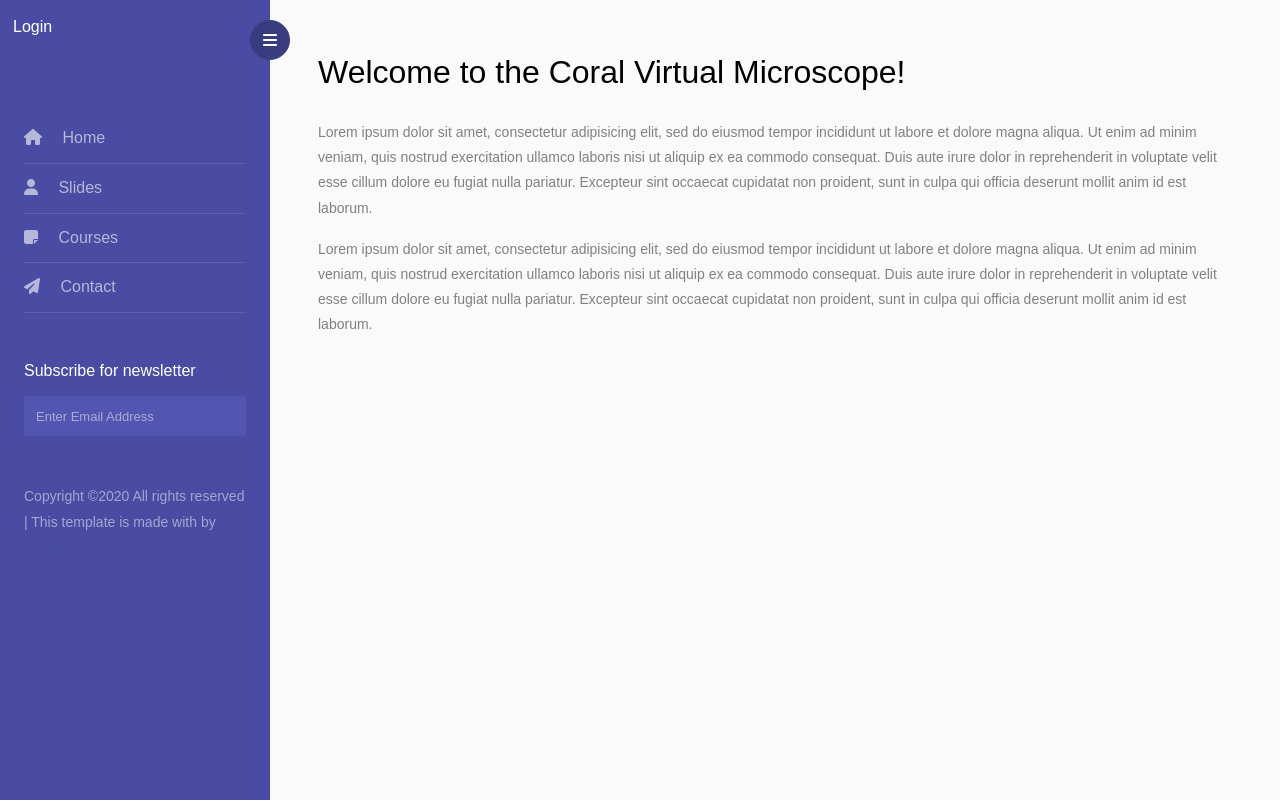
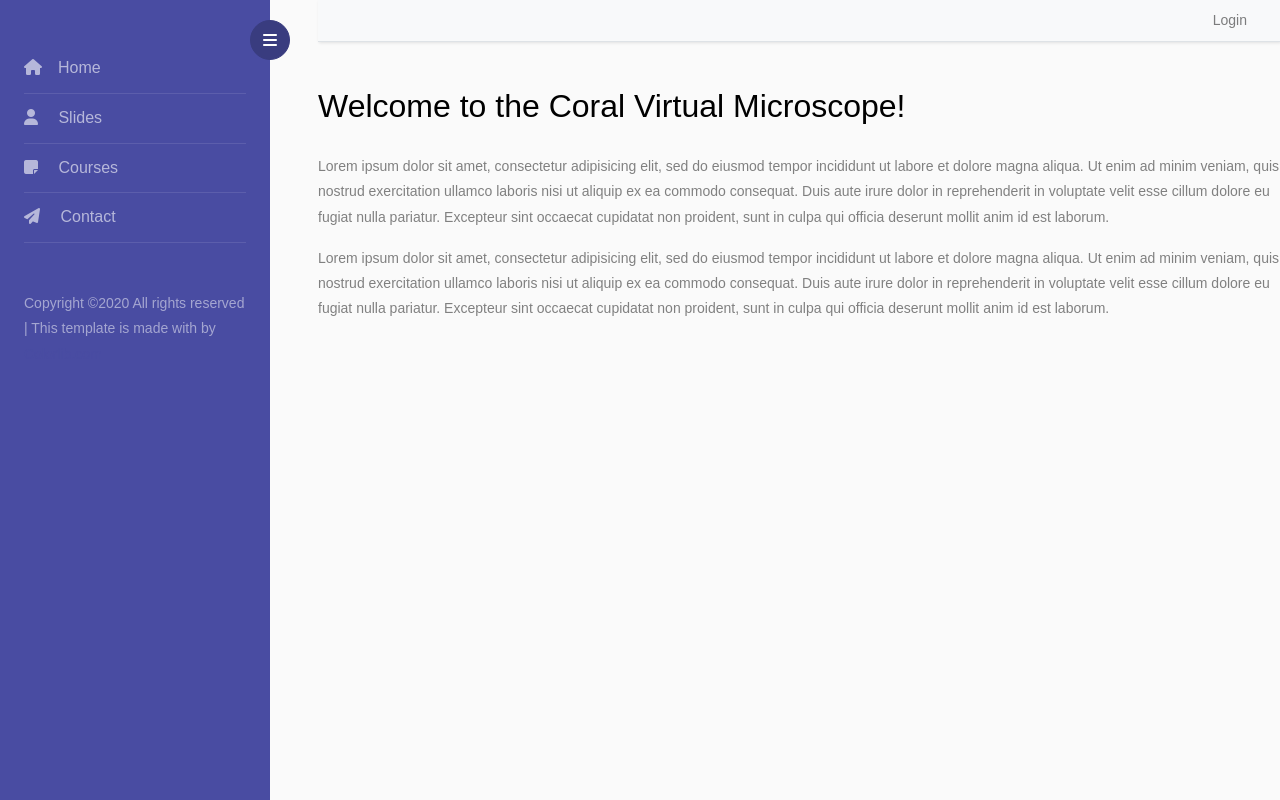
Before and after one commit to cmakinen/coral-virtual-microscope, a Flask app: page / in a window 1280 px wide. Run offline with Flask 2, Linux system fonts and the light colour scheme; some libraries are stand-ins or nearby versions.

Commit message:
Added topbar for login link and some layout changes

```diff
--- a/app.py
+++ b/app.py
@@ -418,4 +418,4 @@ if __name__ == '__main__':
     except IndexError:
         pass
 
-    serve(app, host=opts.host, port=opts.port, threads=6)
+    serve(app, host=opts.host, port=opts.port, threads=8)
--- a/templates/course.html
+++ b/templates/course.html
@@ -6,7 +6,8 @@
 <div class="wrapper d-flex align-items-stretch">
     {% include 'sidebar.html' %}
 
-    <div id="content" class="p-4 p-md-5 pt-5">
+    <div id="content" class="pl-4 pl-md-5">
+        {% include 'topbar.html' %}
         <h2 class="mb-4">Course Title</h2>
         <div class="row">
             <div class="col-sm-6">
--- a/templates/courses.html
+++ b/templates/courses.html
@@ -6,7 +6,8 @@
 <div class="wrapper d-flex align-items-stretch">
     {% include 'sidebar.html' %}
 
-    <div id="content" class="p-4 p-md-5 pt-5">
+    <div id="content" class="pl-4 pl-md-5">
+        {% include 'topbar.html' %}
         <h2 class="mb-4">Courses</h2>
         <div class="row">
             <div class="col-sm-6">
--- a/templates/files.html
+++ b/templates/files.html
@@ -32,7 +32,8 @@
 
 <div id="wrapper" class="wrapper d-flex align-items-stretch">
     {% include 'sidebar.html' %}
-    <div id="content" class="p-4 p-md-5 pt-5">
+    <div id="content" class="pl-4 pl-md-5">
+        {% include 'topbar.html' %}
         <div class="btn-toolbar mb-3 justify-content-between ml-0" role="toolbar">
             <div class="form-group has-search p-0 col-lg-10">
                 <span class="fa fa-search form-control-feedback"></span>
--- a/templates/home.html
+++ b/templates/home.html
@@ -4,9 +4,11 @@
   </head>
   <body>
   <div class="wrapper d-flex align-items-stretch">
+
   {% include 'sidebar.html' %}
 
-      <div id="content" class="p-4 p-md-5 pt-5">
+      <div id="content" class="pl-4 pl-md-5">
+          {% include 'topbar.html' %}
           <h2 class="mb-4">Welcome to the Coral Virtual Microscope!</h2>
           <p>Lorem ipsum dolor sit amet, consectetur adipisicing elit, sed do eiusmod tempor incididunt ut labore et dolore magna aliqua. Ut enim ad minim veniam, quis nostrud exercitation ullamco laboris nisi ut aliquip ex ea commodo consequat. Duis aute irure dolor in reprehenderit in voluptate velit esse cillum dolore eu fugiat nulla pariatur. Excepteur sint occaecat cupidatat non proident, sunt in culpa qui officia deserunt mollit anim id est laborum.</p>
           <p>Lorem ipsum dolor sit amet, consectetur adipisicing elit, sed do eiusmod tempor incididunt ut labore et dolore magna aliqua. Ut enim ad minim veniam, quis nostrud exercitation ullamco laboris nisi ut aliquip ex ea commodo consequat. Duis aute irure dolor in reprehenderit in voluptate velit esse cillum dolore eu fugiat nulla pariatur. Excepteur sint occaecat cupidatat non proident, sunt in culpa qui officia deserunt mollit anim id est laborum.</p>
--- a/templates/sidebar.html
+++ b/templates/sidebar.html
@@ -20,56 +20,7 @@
     </script>
 </head>
 <body>
-<div class="modal fade" id="modalLoginForm" tabindex="-1" role="dialog" aria-labelledby="myModalLabel"
-     aria-hidden="true">
-    <div class="modal-dialog" role="document">
-        <div class="modal-content">
-            <div class="modal-header text-center">
-                <h4 class="modal-title w-100 font-weight-bold">Sign in</h4>
-                <button type="button" class="close" data-dismiss="modal" aria-label="Close">
-                    <span aria-hidden="true">&times;</span>
-                </button>
-            </div>
-            <form class="form-signin" method="POST" action="/login?next={{ url_for(request.endpoint) }}">
-                <div class="modal-body mx-3">
-                    <input type="hidden" name="csrf_token" value="{{ csrf_token() }}"/>
-                    <div class="md-form mb-5 input-group">
-                        <div class="input-group-prepend">
-                            <span class="input-group-text" id="basic-addon1"><i class="fas fa-envelope"></i></span>
-                        </div>
-                        <input type="email" id="defaultForm-email" name="email" class="form-control validate" placeholder="Your email">
-                        <label data-error="wrong" data-success="right" for="defaultForm-email"/>
-                    </div>
-                    <div class="md-form mb-4 input-group">
-                        <div class="input-group-prepend">
-                            <span class="input-group-text" id="basic-addon1"><i class="fas fa-key"></i></span>
-                        </div>
-                        <input type="password" id="defaultForm-pass" name="password" class="form-control validate"  placeholder="Your password">
-                        <label data-error="wrong" data-success="right" for="defaultForm-pass"/>
-                    </div>
-
-                </div>
-                <div class="modal-footer d-flex justify-content-center">
-                    <input type="submit" class="btn btn-primary" value="Login"/>
-                </div>
-            </form>
-        </div>
-    </div>
-</div>
     <nav id="sidebar" class="">
-        {% if current_user.is_authenticated %}
-        <div class="dropdown">
-            <button class="btn btn-primary-outline dropdown-toggle" type="button" id="dropdownMenuButton" data-toggle="dropdown" aria-haspopup="true" aria-expanded="false">
-                {{ current_user.get_id() }}
-            </button>
-            <div class="dropdown-menu" aria-labelledby="dropdownMenuButton">
-                <a class="dropdown-item" href="#">Profile</a>
-                <a class="dropdown-item" href="/logout">Sign Out</a>
-            </div>
-        </div>
-        {% else %}
-        <div class="mr-2 mt-2"><a href="" class="btn btn-primary btn-rounded mb-4" data-toggle="modal" data-target="#modalLoginForm">Login</a></div>
-        {% endif %}
         <div class="custom-menu">
             <button type="button" id="sidebarCollapse" class="btn btn-primary">
                 <i class="fa fa-bars"></i>
@@ -80,7 +31,7 @@
             <h1><a href="/home" class="logo"></a></h1>
             <ul class="list-unstyled components mb-5">
                 <li>
-                    <a href="/home"><span class="fa fa-home mr-3"></span> Home</a>
+                    <a href="/home"><span class="fa fa-home mr-3"></span>Home</a>
                 </li>
                 <li>
                     <a href="/slides"><span class="fa fa-user mr-3"></span> Slides</a>
@@ -98,16 +49,6 @@
                 </li>
             </ul>
 
-            <div class="mb-5">
-                <h3 class="h6 mb-3">Subscribe for newsletter</h3>
-                <form action="#" class="subscribe-form">
-                    <div class="form-group d-flex">
-                        <div class="icon"><span class="icon-paper-plane"></span></div>
-                        <input type="text" class="form-control" placeholder="Enter Email Address">
-                    </div>
-                </form>
-            </div>
-
             <div class="footer">
                 <p><!-- Link back to Colorlib can't be removed. Template is licensed under CC BY 3.0. -->
                     Copyright &copy;<script>document.write(new Date().getFullYear());</script> All rights reserved | This template is made with <i class="icon-heart" aria-hidden="true"></i> by <a href="https://colorlib.com" target="_blank">Colorlib.com</a>
--- /dev/null
+++ b/templates/topbar.html
@@ -0,0 +1,75 @@
+<html>
+<head>
+    <meta name="viewport" content="width=device-width, initial-scale=1">
+    <link rel="stylesheet" href="https://stackpath.bootstrapcdn.com/bootstrap/4.4.1/css/bootstrap.css" crossorigin="anonymous">
+    <link rel="stylesheet" href="https://cdn.jsdelivr.net/npm/bootstrap-select@1.13.9/dist/css/bootstrap-select.min.css">
+    <link rel="stylesheet" href="/static/css/style.css">
+    <script src="https://kit.fontawesome.com/f9399c1fb9.js" crossorigin="anonymous"></script>
+    <script src="https://cdn.jsdelivr.net/npm/popper.js@1.16.0/dist/umd/popper.min.js" integrity="sha384-Q6E9RHvbIyZFJoft+2mJbHaEWldlvI9IOYy5n3zV9zzTtmI3UksdQRVvoxMfooAo" crossorigin="anonymous"></script>
+    <script src="https://code.jquery.com/jquery-3.4.1.min.js" crossorigin="anonymous"></script>
+    <script>
+    $(document).ready(function () {
+        $('.dropdown-toggle').dropdown();
+    });
+    </script>
+</head>
+<div class="modal fade" id="modalLoginForm" tabindex="-1" role="dialog" aria-labelledby="myModalLabel"
+     aria-hidden="true">
+    <div class="modal-dialog" role="document">
+        <div class="modal-content">
+            <div class="modal-header text-center">
+                <h4 class="modal-title w-100 font-weight-bold">Sign in</h4>
+                <button type="button" class="close" data-dismiss="modal" aria-label="Close">
+                    <span aria-hidden="true">&times;</span>
+                </button>
+            </div>
+            <form class="form-signin" method="POST" action="/login?next={{ url_for(request.endpoint) }}">
+                <div class="modal-body mx-3">
+                    <input type="hidden" name="csrf_token" value="{{ csrf_token() }}"/>
+                    <div class="md-form mb-5 input-group">
+                        <div class="input-group-prepend">
+                            <span class="input-group-text" id="basic-addon1"><i class="fas fa-envelope"></i></span>
+                        </div>
+                        <input type="email" id="defaultForm-email" name="email" class="form-control validate" placeholder="Your email">
+                        <label data-error="wrong" data-success="right" for="defaultForm-email"/>
+                    </div>
+                    <div class="md-form mb-4 input-group">
+                        <div class="input-group-prepend">
+                            <span class="input-group-text" id="basic-addon1"><i class="fas fa-key"></i></span>
+                        </div>
+                        <input type="password" id="defaultForm-pass" name="password" class="form-control validate"  placeholder="Your password">
+                        <label data-error="wrong" data-success="right" for="defaultForm-pass"/>
+                    </div>
+
+                </div>
+                <div class="modal-footer d-flex justify-content-center">
+                    <input type="submit" class="btn btn-primary" value="Login"/>
+                </div>
+            </form>
+        </div>
+    </div>
+</div>
+<div class="navbar navbar-expand-md navbar-expand-sm navbar-light bg-light border-bottom navbar-fixed-top mt-0 pt-0 pb-0">
+    <div class="container">
+        <div class="collapse navbar-collapse" id="navbarSupportedContent">
+            <ul class="navbar-nav ml-auto mt-2 mt-lg-0">
+                    {% if current_user.is_authenticated %}
+                      <li class="nav-item dropdown">
+                        <button class="btn btn-primary-outline dropdown-toggle" type="button" id="dropdownMenuButton" data-toggle="dropdown" aria-haspopup="true" aria-expanded="false">
+                            {{ current_user.get_id() }}
+                        </button>
+                        <div class="dropdown-menu" aria-labelledby="dropdownMenuButton">
+                            <a class="dropdown-item" href="#">Profile</a>
+                            <a class="dropdown-item" href="/logout">Sign Out</a>
+                        </div>
+                      </li>
+                    {% else %}
+                      <li>
+                        <a href="" class="nav-link" data-toggle="modal" data-target="#modalLoginForm">Login</a>
+                      </li>
+                    {% endif %}
+            </ul>
+        </div>
+    </div>
+</div>
+</html>
```
